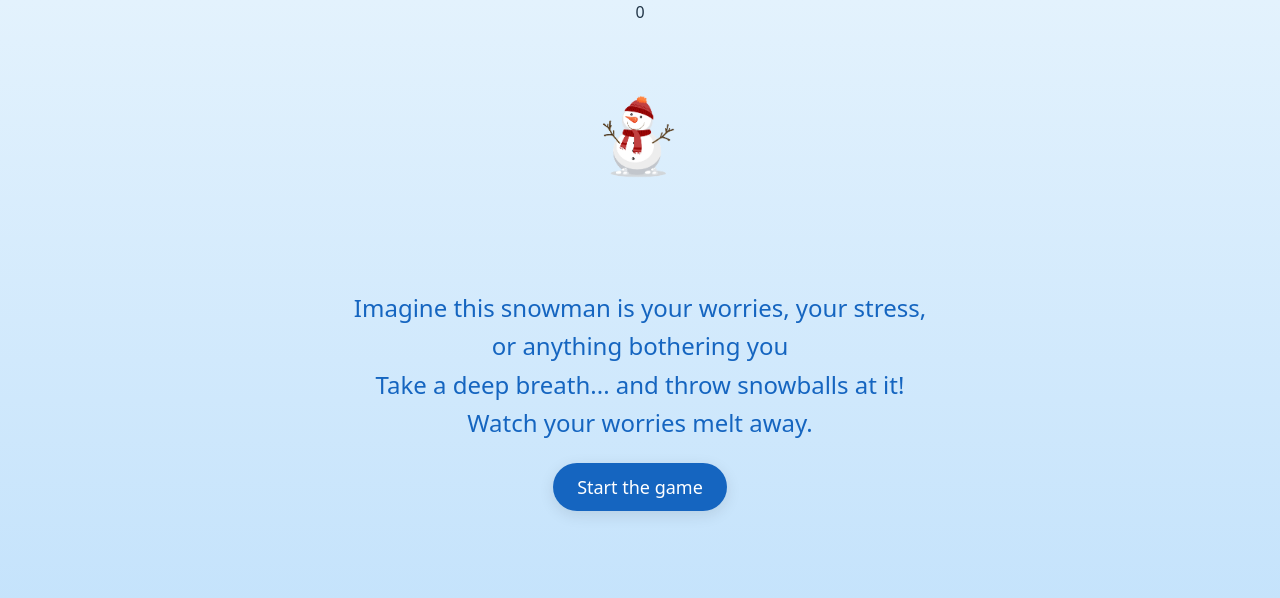
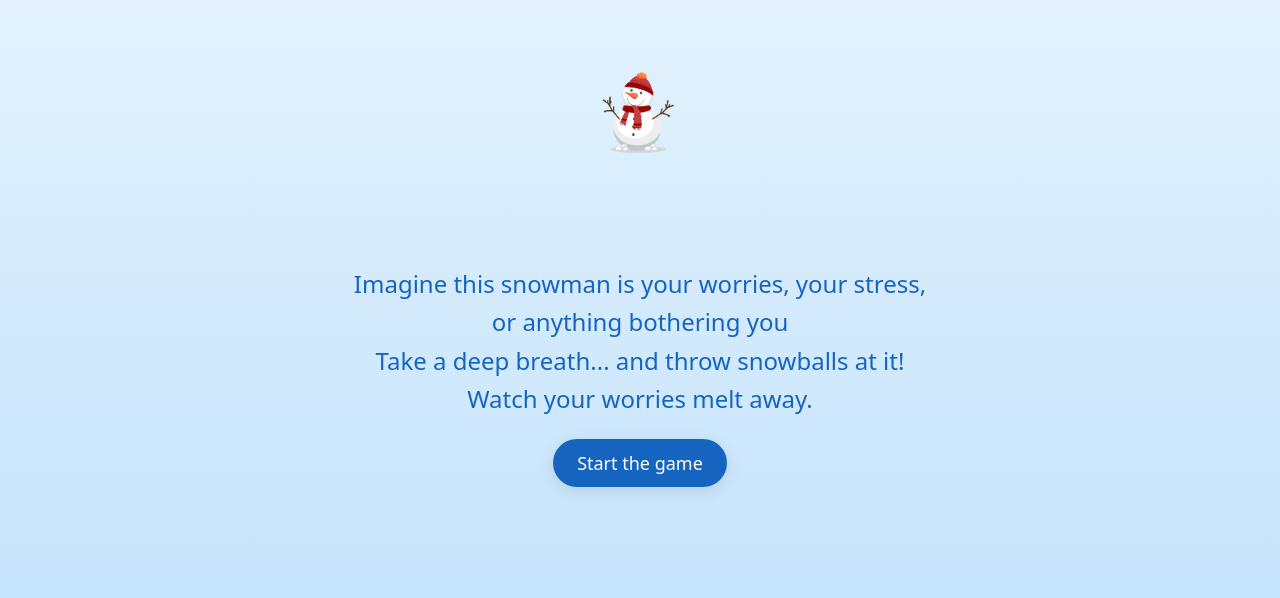
Before and after one commit to wangxiaoer5200/snow-man, a Vue app: page / in a window 1280 px wide. Shown: the top 598 px of the page. Built offline with nearby package versions, Linux system fonts and the light colour scheme.

Commit message:
修复界面

```diff
--- a/src/App.vue
+++ b/src/App.vue
@@ -288,7 +288,6 @@ onUnmounted(() => {
 <template>
   <div class="game-container">
     <div class="header">
-      <div>{{hitCount}}</div>
       <div class="score" v-if="gameStarted">Time: {{ Math.floor(gameTime / 60) }}:{{ (gameTime % 60).toString().padStart(2, '0') }}</div>
       <div class="best-time" v-if="bestTime > 0">Best Record: {{ Math.floor(bestTime / 60) }}:{{ (bestTime % 60).toString().padStart(2, '0') }}</div>
     </div>
```
Also changed, not shown: 1 other file (tests, documents, lock files or other folders).
